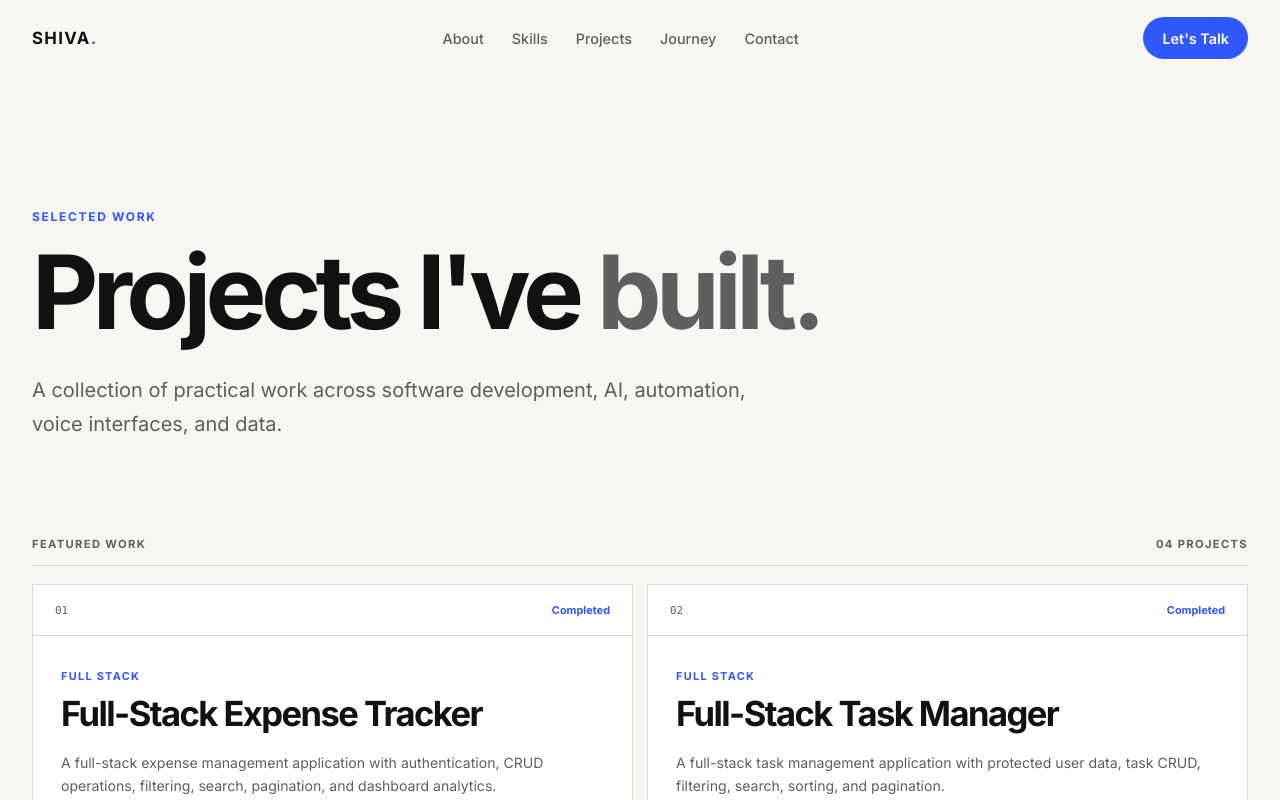
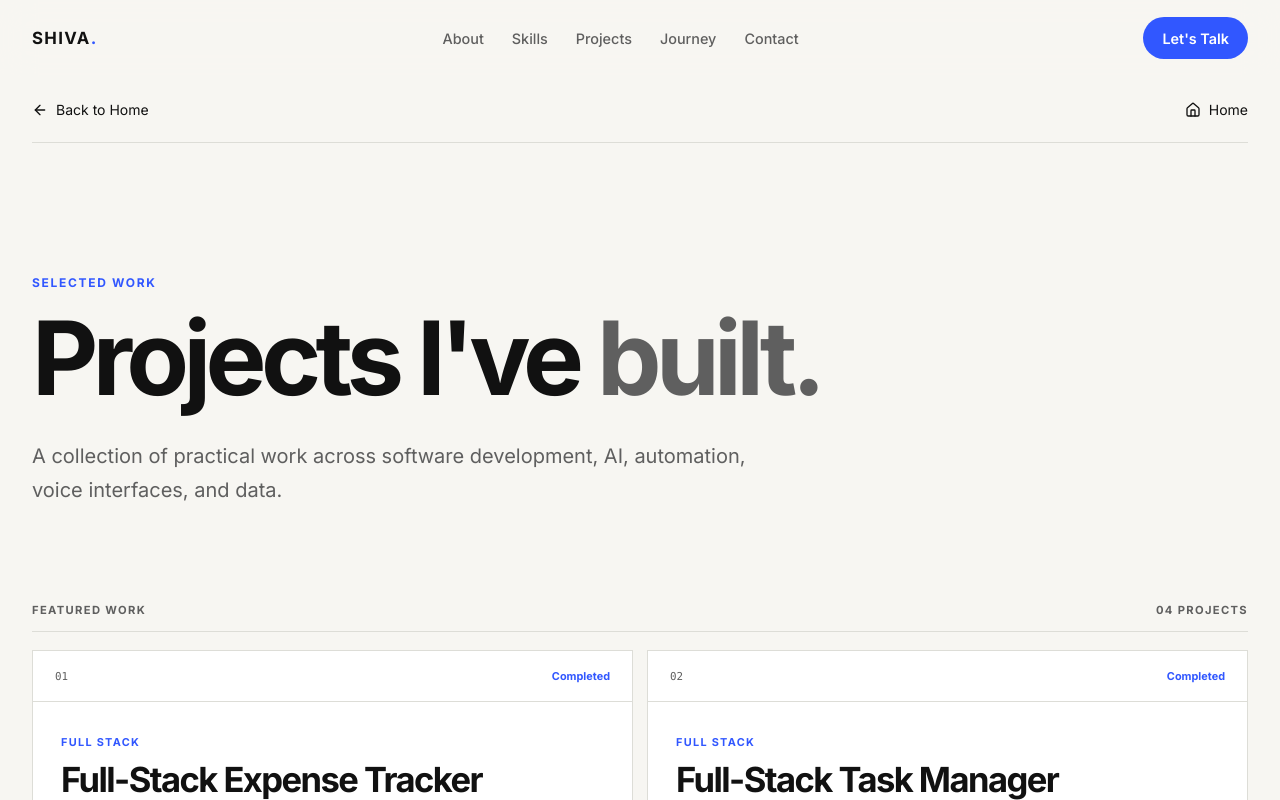
Before and after one commit to shivakumarkatla/shiva-personal-portfolio, a React (Vite) app: page /projects in a window 1280 px wide. Shown: the top 800 px of the page. Built offline with nearby package versions, Linux system fonts and the light colour scheme.

Commit message:
feat: build projects archive page

```diff
--- a/src/pages/ProjectsPage.jsx
+++ b/src/pages/ProjectsPage.jsx
@@ -4,6 +4,7 @@ import { motion } from "motion/react";
 import Navbar from "../components/layout/Navbar";
 import Footer from "../components/layout/Footer";
 import { projects } from "../data/projects";
+import PageNavigation from "../components/layout/PageNavigation";
 
 function ProjectCard({ project, index }) {
   return (
@@ -27,6 +28,9 @@ function ProjectsPage() {
     <div className="site-shell">
       <Navbar />
       <main className="projects-page">
+        <div className="container">
+    <PageNavigation backTo="/" backLabel="Back to Home" />
+  </div>
         <section className="projects-page__hero section"><div className="container"><span className="eyebrow">Selected work</span><h1 className="display-title">Projects I&apos;ve <span className="display-title__muted">built.</span></h1><p className="lead">A collection of practical work across software development, AI, automation, voice interfaces, and data.</p></div></section>
         <section className="projects-archive-section"><div className="container">
           <div className="projects-page__section-heading"><span>Featured work</span><span>{String(featured.length).padStart(2, "0")} projects</span></div>
```
